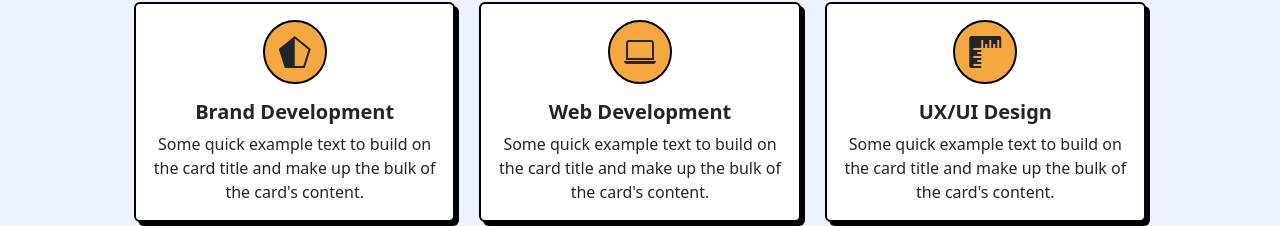
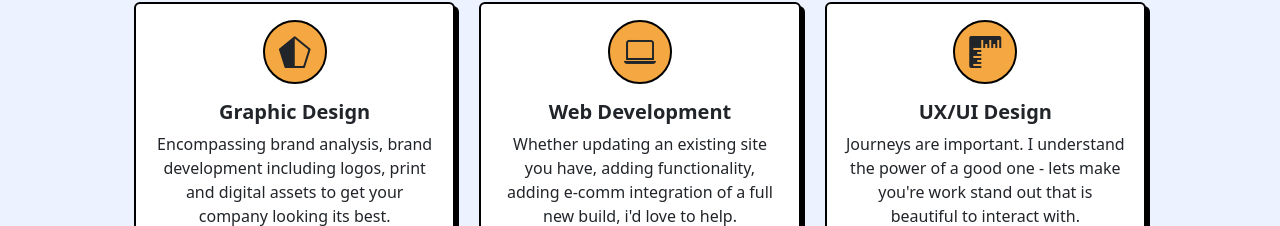
Before and after one commit to quikstart86/TJ-React-Portfolio, a React (Vite) app: page / in a window 1280 px wide. Shown: the part 726-952 px from the top of the page. Built offline with nearby package versions, Linux system fonts and the light colour scheme.

Commit message:
updating card text

```diff
--- a/src/components/Home.jsx
+++ b/src/components/Home.jsx
@@ -29,9 +29,8 @@ const Home = () => {
                     <div className="card">
                         <i className="bi bi-pentagon-half"></i>
                         <div className="card-body">
-                            <h5 className="card-title fw-bold">Brand Development</h5>
-                            <p className="card-text">Some quick example text to build on the card title and make up the bulk
-                                of the card's content.</p>
+                            <h5 className="card-title fw-bold">Graphic Design</h5>
+                            <p className="card-text">Encompassing brand analysis, brand development including logos, print and digital assets to get your company looking its best.</p>
                         </div>
                     </div>
                 </div>
@@ -40,8 +39,7 @@ const Home = () => {
                         <i className="bi bi-laptop"></i>
                         <div className="card-body">
                             <h5 className="card-title fw-bold">Web Development</h5>
-                            <p className="card-text">Some quick example text to build on the card title and make up the bulk
-                                of the card's content.</p>
+                            <p className="card-text">Whether updating an existing site you have, adding functionality, adding e-comm integration of a full new build, i'd love to help.</p>
                         </div>
                     </div>
                 </div>
@@ -50,8 +48,7 @@ const Home = () => {
                         <i className="bi bi-rulers"></i>
                         <div className="card-body">
                             <h5 className="card-title fw-bold">UX/UI Design</h5>
-                            <p className="card-text">Some quick example text to build on the card title and make up the bulk
-                                of the card's content.</p>
+                            <p className="card-text">Journeys are important. I understand the power of a good one - lets make you're work stand out that is beautiful to interact with.</p>
                         </div>
                     </div>
                 </div>
```
